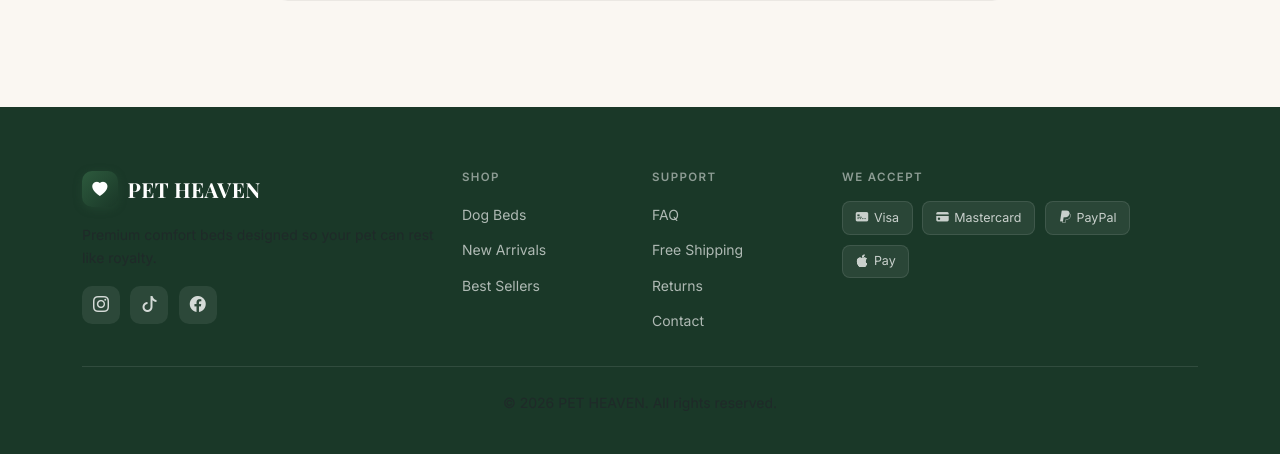
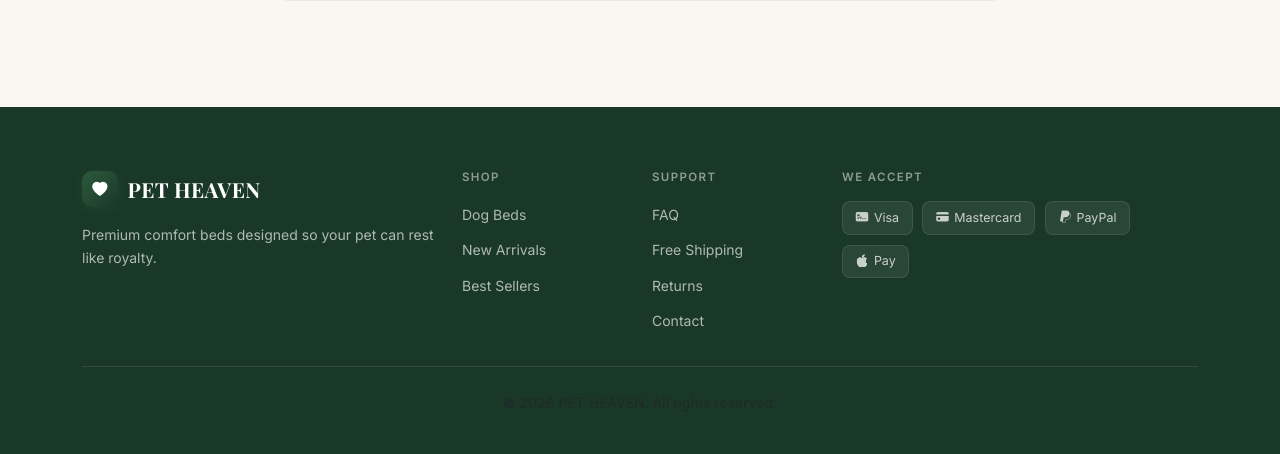
Before and after one commit to ethanhockey1211-lgtm/Dog-bed, an ASP.NET Core app: page / in a window 1280 px wide. Shown: the part 3198-3652 px from the top of the page. Run offline with ASP.NET Core 8, Linux system fonts and the light colour scheme; some libraries are stand-ins or nearby versions.

Commit message:
Footer: remove social icons, fix text color, wire Contact to email
https://claude.ai/code/session_01Lg4BpGqBLnigzQ4orTEiPG

```diff
--- a/Pages/Shared/_Layout.cshtml
+++ b/Pages/Shared/_Layout.cshtml
@@ -60,12 +60,7 @@
                         <span class="brand-icon"><i class="bi bi-heart-fill"></i></span>
                         PET HEAVEN
                     </div>
-                    <p class="text-muted small">Premium comfort beds designed so your pet can rest like royalty.</p>
-                    <div class="social-links mt-3">
-                        <a href="#"><i class="bi bi-instagram"></i></a>
-                        <a href="#"><i class="bi bi-tiktok"></i></a>
-                        <a href="#"><i class="bi bi-facebook"></i></a>
-                    </div>
+                    <p class="small" style="color:rgba(255,255,255,.65)">Premium comfort beds designed so your pet can rest like royalty.</p>
                 </div>
                 <div class="col-6 col-lg-2">
                     <h6 class="footer-heading">Shop</h6>
@@ -81,7 +76,7 @@
                         <li><a href="#">FAQ</a></li>
                         <li><a href="#">Free Shipping</a></li>
                         <li><a href="#">Returns</a></li>
-                        <li><a href="#">Contact</a></li>
+                        <li><a href="mailto:n10dee23@gmail.com">Contact</a></li>
                     </ul>
                 </div>
                 <div class="col-lg-4">
```
